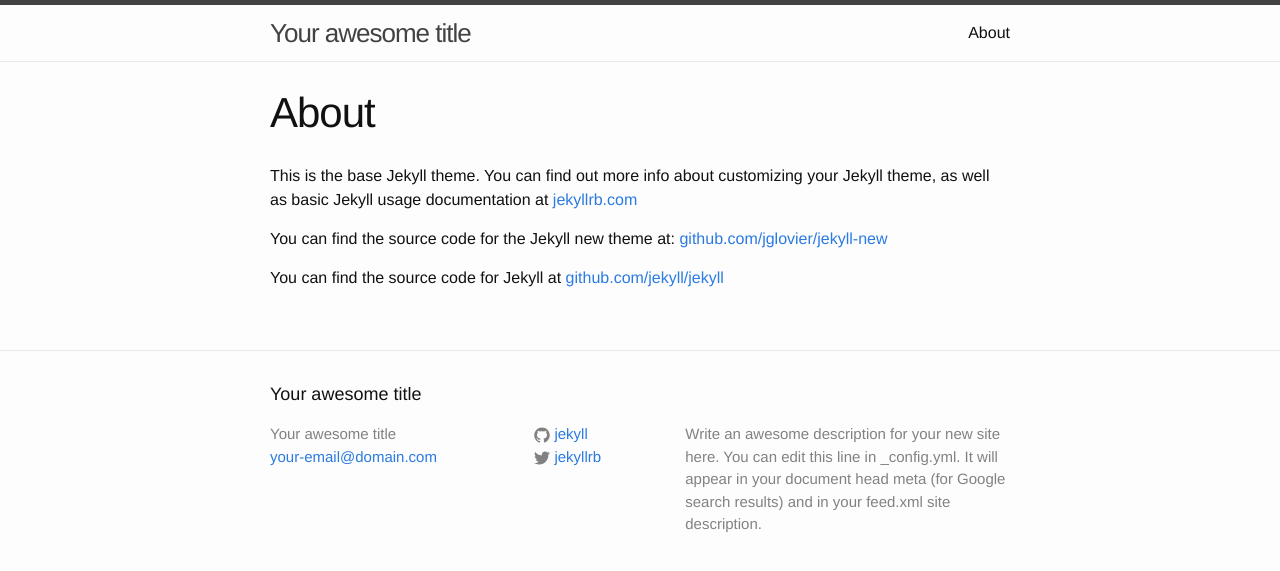
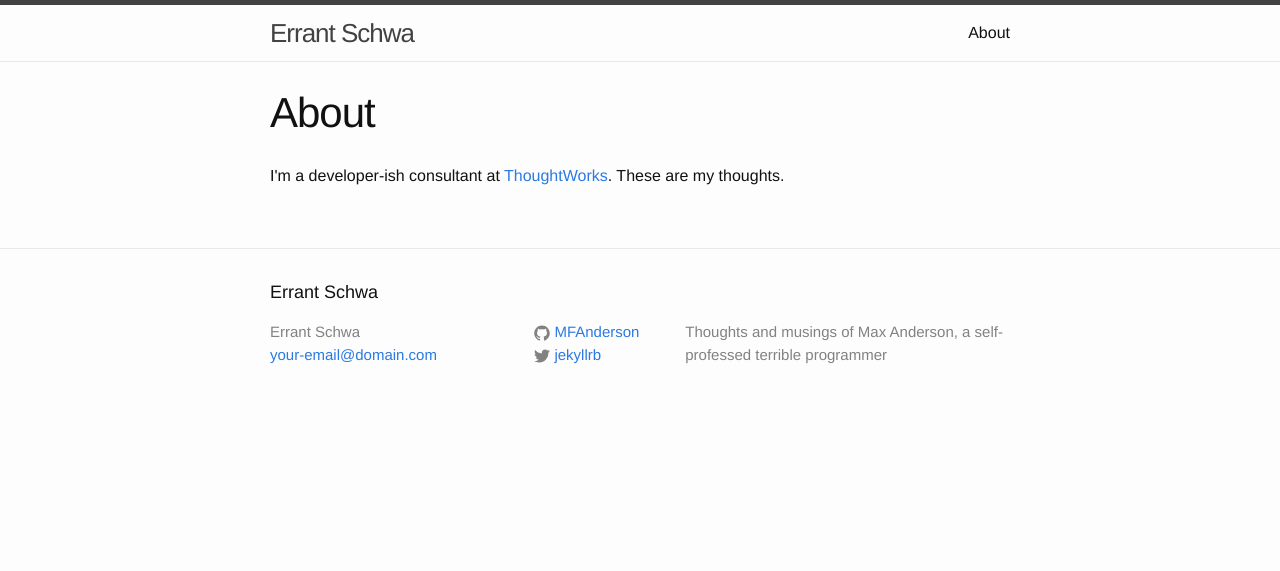
Before and after one commit to MFAnderson/MFAnderson.github.io, a Jekyll site: the page built from about.md, in a window 1280 px wide. Shown: the top 571 px of the page. Built offline with Jekyll 4.4.1, drawn with Linux system fonts in a browser that asks for light colours.

Commit message:
updating config and about

```diff
--- a/_config.yml
+++ b/_config.yml
@@ -1,14 +1,13 @@
 # Site settings
-title: Your awesome title
+title: Errant Schwa
 email: your-email@domain.com
 description: > # this means to ignore newlines until "baseurl:"
-  Write an awesome description for your new site here. You can edit this
-  line in _config.yml. It will appear in your document head meta (for
-  Google search results) and in your feed.xml site description.
+  Thoughts and musings of Max Anderson, a self-professed terrible
+  programmer
 baseurl: "" # the subpath of your site, e.g. /blog/
-url: "http://yourdomain.com" # the base hostname & protocol for your site
+url: "http://errantschwa.com" # the base hostname & protocol for your site
 twitter_username: jekyllrb
-github_username:  jekyll
+github_username:  MFAnderson
 
 # Build settings
 markdown: kramdown
--- a/about.md
+++ b/about.md
@@ -4,8 +4,4 @@
 permalink: /about/
 ---
 
-This is the base Jekyll theme. You can find out more info about customizing your Jekyll theme, as well as basic Jekyll usage documentation at [jekyllrb.com](http://jekyllrb.com/)
-
-You can find the source code for the Jekyll new theme at: [github.com/jglovier/jekyll-new](https://github.com/jglovier/jekyll-new)
-
-You can find the source code for Jekyll at [github.com/jekyll/jekyll](https://github.com/jekyll/jekyll)
+I\'m a developer-ish consultant at [ThoughtWorks](http://www.thoughtworks.com). These are my thoughts.
```
